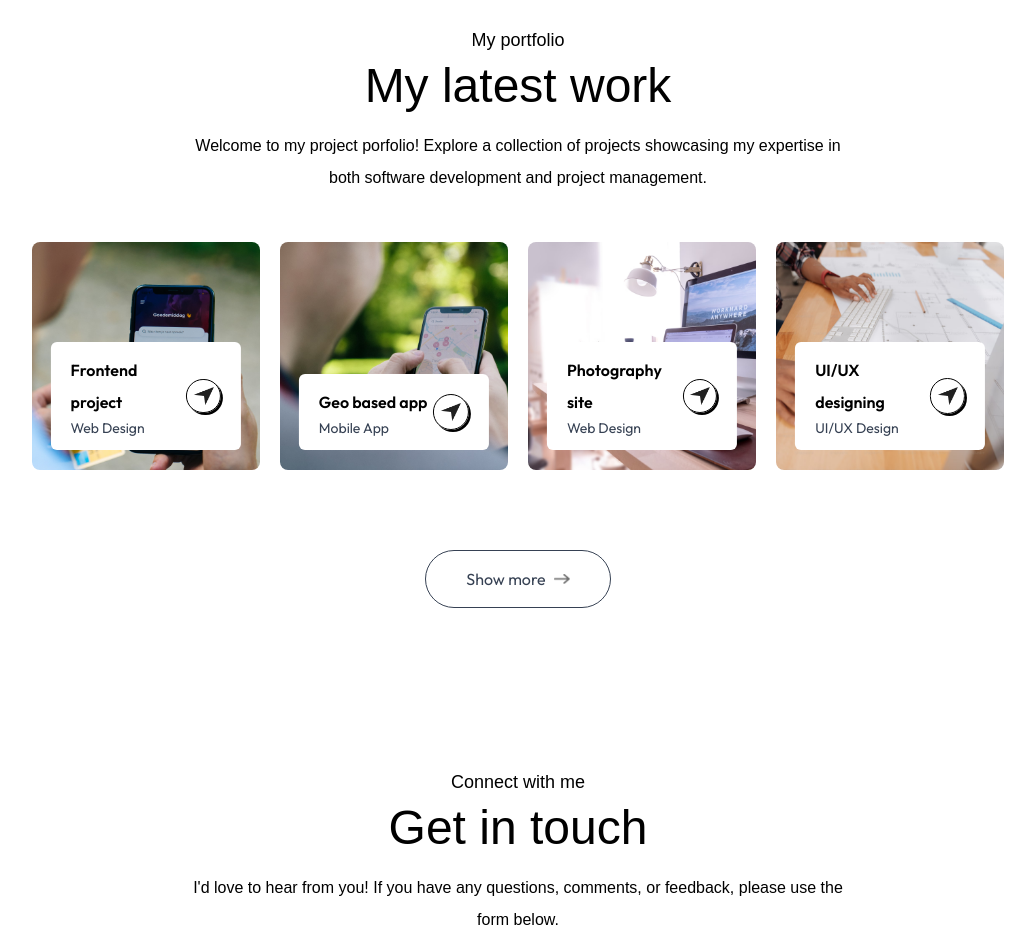
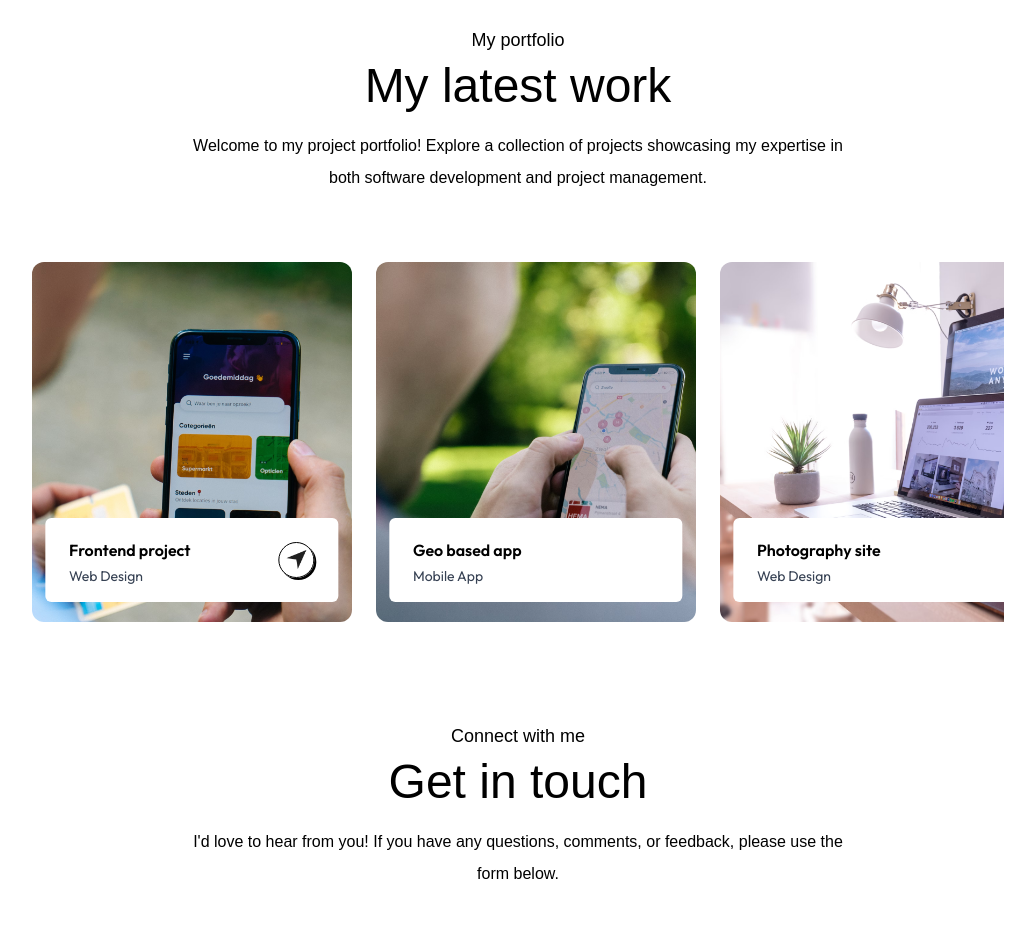
Before and after one commit to azahrx/portfolio-zara, a Next.js app: page / in a window 1280 px wide. Shown: the part 2340-3267 px from the top of the page, without its empty margins (122-1157 px from the left). Built offline with nearby package versions, Linux system fonts and the light colour scheme; a web font is replaced by a local one.

Commit message:
feat: horizontal scroll  work layout

```diff
--- a/app/components/Work.jsx
+++ b/app/components/Work.jsx
@@ -13,32 +13,53 @@ const Work = () => {
       </h2>
 
       <p className='text-center max-w-2xl mx-auto mt-5 mb-12 font-ovo'>
-        Welcome to my project porfolio! Explore a collection of projects showcasing my expertise in both software development and project management.
+        Welcome to my project portfolio! Explore a collection of projects showcasing my expertise in both software development and project management.
       </p>
 
-      <div className='grid [grid-template-columns:repeat(auto-fit,minmax(200px,1fr))] my-10 gap-5'>
-        {workData.map((project, index)=>(
+      {/* Scrollable project cards */}
+      <div className='overflow-x-auto scroll-smooth no-scrollbar py-5'>
+        <div className='flex gap-6'>
+          {workData.map((project, index) => (
             <div
               key={index}
-                style={{backgroundImage: `url(${project.bgImage})`}}
-                className='aspect-square bg-no-repeat bg-cover bg-center rounded-lg relative cursor-pointer group'
+              style={{ backgroundImage: `url(${project.bgImage})` }}
+              className='bg-no-repeat bg-cover bg-center rounded-xl relative cursor-pointer group flex-shrink-0
+              min-w-[320px] max-w-[320px] min-h-[360px] max-h-[440px] aspect-[4/3]'
             >
-                <div className='bg-white w-10/12 rounded-md absolute bottom-5 left-1/2 -translate-x-1/2 py-3 px-5 flex items-center justify-between duration-500 group-hover:bottom-7'>
+              {/* Project Info Box */}
+              <div className='bg-white w-11/12 rounded-md absolute bottom-5 left-1/2 -translate-x-1/2 py-4 px-6 flex items-center justify-between duration-500 group-hover:bottom-7'>
                 <div>
                   <h2 className='font-semibold'>{project.title}</h2>
                   <p className='text-sm text-gray-700'>{project.description}</p>
                 </div>
+
+                {/* Optional send icon with optional link */}
+                {project.showSendIcon && project.link ? (
+                  <a
+                    href={project.link}
+                    target='_blank'
+                    rel='noopener noreferrer'
+                    className='border rounded-full border-black w-9 aspect-square flex items-center justify-center shadow-[2px_2px_0_#000] group-hover:bg-lime-300 transition'
+                  >
+                    <Image src={assets.send_icon} alt='Send icon' className='w-5' />
+                  </a>
+                ) : project.showSendIcon ? (
                   <div className='border rounded-full border-black w-9 aspect-square flex items-center justify-center shadow-[2px_2px_0_#000] group-hover:bg-lime-300 transition'>
                     <Image src={assets.send_icon} alt='Send icon' className='w-5' />
                   </div>
+                ) : null}
               </div>
             </div>
           ))}
         </div>
+      </div>
 
-      <a href='' className='w-max flex items-center justify-center gap-2 text-gray-700 border-[0.5px] border-gray-700 rounded-full py-3 px-10 mx-auto my-20 hover:bg-[#fcf4ff] duration-500'>
-        Show more <Image src={assets.right_arrow_bold} alt='Right arrow' className='w-4'  />
-      </a>
+      {/* <a
+        href=''
+        className='w-max flex items-center justify-center gap-2 text-gray-700 border-[0.5px] border-gray-700 rounded-full py-3 px-10 mx-auto my-20 hover:bg-[#fcf4ff] duration-500'
+      >
+        Show more <Image src={assets.right_arrow_bold} alt='Right arrow' className='w-4' />
+      </a> */}
     </div>
   )
 }
--- a/assets/assets.js
+++ b/assets/assets.js
@@ -97,6 +97,50 @@ export const workData = [
         title: 'Frontend project',
         description: 'Web Design',
         bgImage: '/work-1.png',
+        showSendIcon: true,
+        link: 'https://ftrprf.com/'
+    },
+    {
+        title: 'Geo based app',
+        description: 'Mobile App',
+        bgImage: '/work-2.png',
+    },
+    {
+        title: 'Photography site',
+        description: 'Web Design',
+        bgImage: '/work-3.png',
+    },
+    {
+        title: 'UI/UX designing',
+        description: 'UI/UX Design',
+        bgImage: '/work-4.png',
+    },
+    {
+        title: 'Frontend project',
+        description: 'Web Design',
+        bgImage: '/work-1.png',
+        showSendIcon: true,
+        link: 'https://ftrprf.com/'
+    },
+    {
+        title: 'Geo based app',
+        description: 'Mobile App',
+        bgImage: '/work-2.png',
+    },
+    {
+        title: 'Photography site',
+        description: 'Web Design',
+        bgImage: '/work-3.png',
+    },
+    {
+        title: 'UI/UX designing',
+        description: 'UI/UX Design',
+        bgImage: '/work-4.png',
+    },
+    {
+        title: 'Frontend project',
+        description: 'Web Design',
+        bgImage: '/work-1.png',
     },
     {
         title: 'Geo based app',
```
Lines whose indentation alone changed are shown as unchanged.
